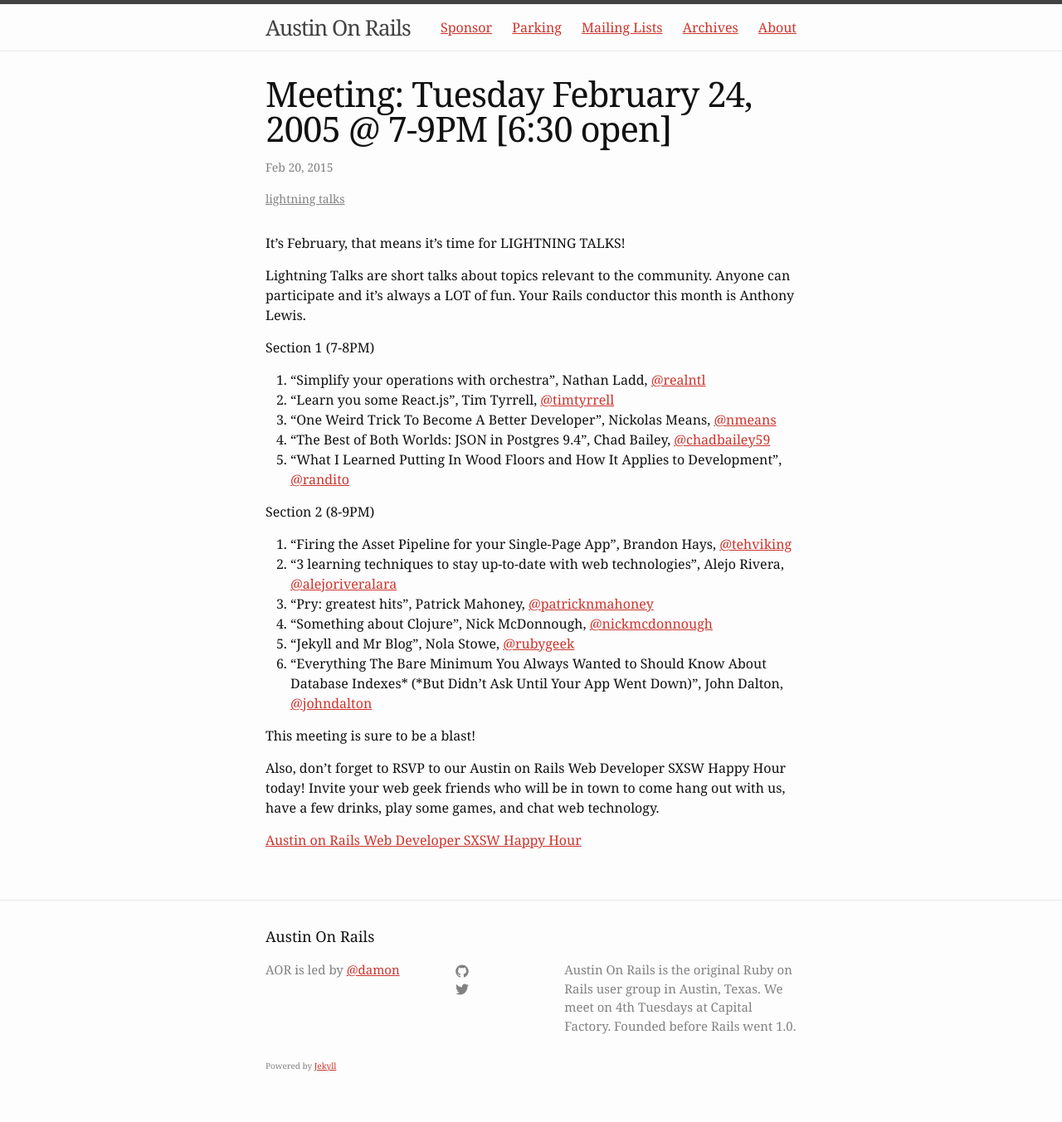
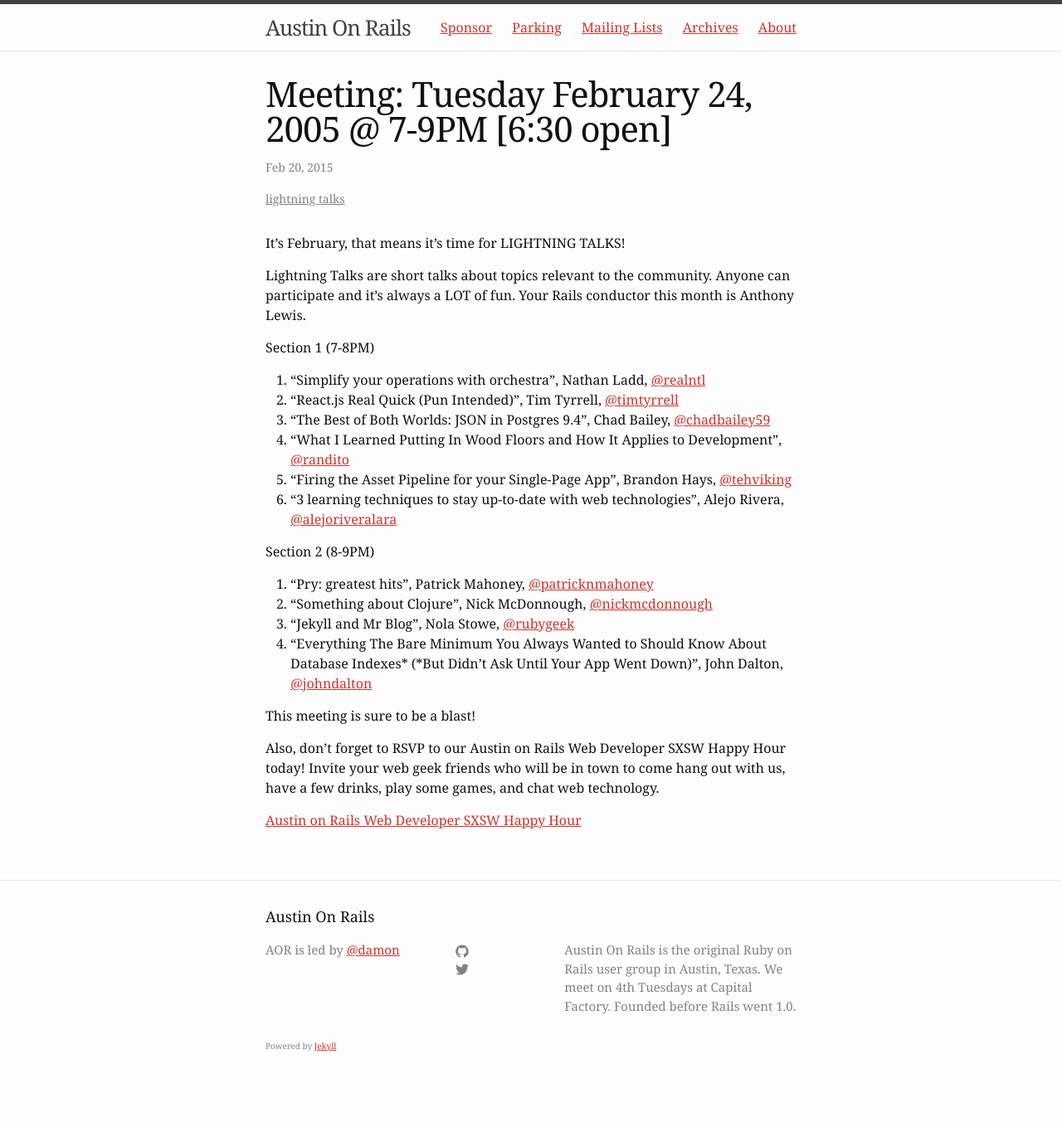
Before and after one commit to austinonrails/aor_meetings_blog, a Jekyll site: the page built from _posts/2015-02-20-meeting-tuesday-february-24-2005-7-9pm-630_open.md, in a window 1280 px wide. Shown: the whole page at 83% size. Built offline with Jekyll 4.4.1, drawn with Linux system fonts in a browser that asks for light colours; after the commit the page ends 1329 px from its top, so only the background shows below that.

Commit message:
updated post for the feb meeting

```diff
--- a/_posts/2015-02-20-meeting-tuesday-february-24-2005-7-9pm-630_open.md
+++ b/_posts/2015-02-20-meeting-tuesday-february-24-2005-7-9pm-630_open.md
@@ -10,15 +10,14 @@
 Section 1 (7-8PM)
 
 1. "Simplify your operations with orchestra", Nathan Ladd, [@realntl](http://www.twitter.com/realntl)
-1. "Learn you some React.js", Tim Tyrrell, [@timtyrrell](http://www.twitter.com/timtyrrell)
-1. "One Weird Trick To Become A Better Developer", Nickolas Means, [@nmeans](http://www.twitter.com/nmeans)
+1. "React.js Real Quick (Pun Intended)", Tim Tyrrell, [@timtyrrell](http://www.twitter.com/timtyrrell)
 1. "The Best of Both Worlds: JSON in Postgres 9.4", Chad Bailey, [@chadbailey59](http://www.twitter.com/chadbailey59)
 1. "What I Learned Putting In Wood Floors and How It Applies to Development", [@randito](http://www.twitter.com/randito)
+1. "Firing the Asset Pipeline for your Single-Page App", Brandon Hays, [@tehviking](http://www.twitter.com/tehviking)
+1. "3 learning techniques to stay up-to-date with web technologies", Alejo Rivera, [@alejoriveralara](http://www.twitter.com/alejoriveralara)
 
 Section 2 (8-9PM)
 
-1. "Firing the Asset Pipeline for your Single-Page App", Brandon Hays, [@tehviking](http://www.twitter.com/tehviking)
-1. "3 learning techniques to stay up-to-date with web technologies", Alejo Rivera, [@alejoriveralara](http://www.twitter.com/alejoriveralara)
 1. "Pry: greatest hits", Patrick Mahoney, [@patricknmahoney](http://www.twitter.com/patricknmahoney)
 1. "Something about Clojure", Nick McDonnough, [@nickmcdonnough](http://www.twitter.com/nickmcdonnough)
 1. "Jekyll and Mr Blog", Nola Stowe, [@rubygeek](http://www.twitter.com/rubygeek)
```
